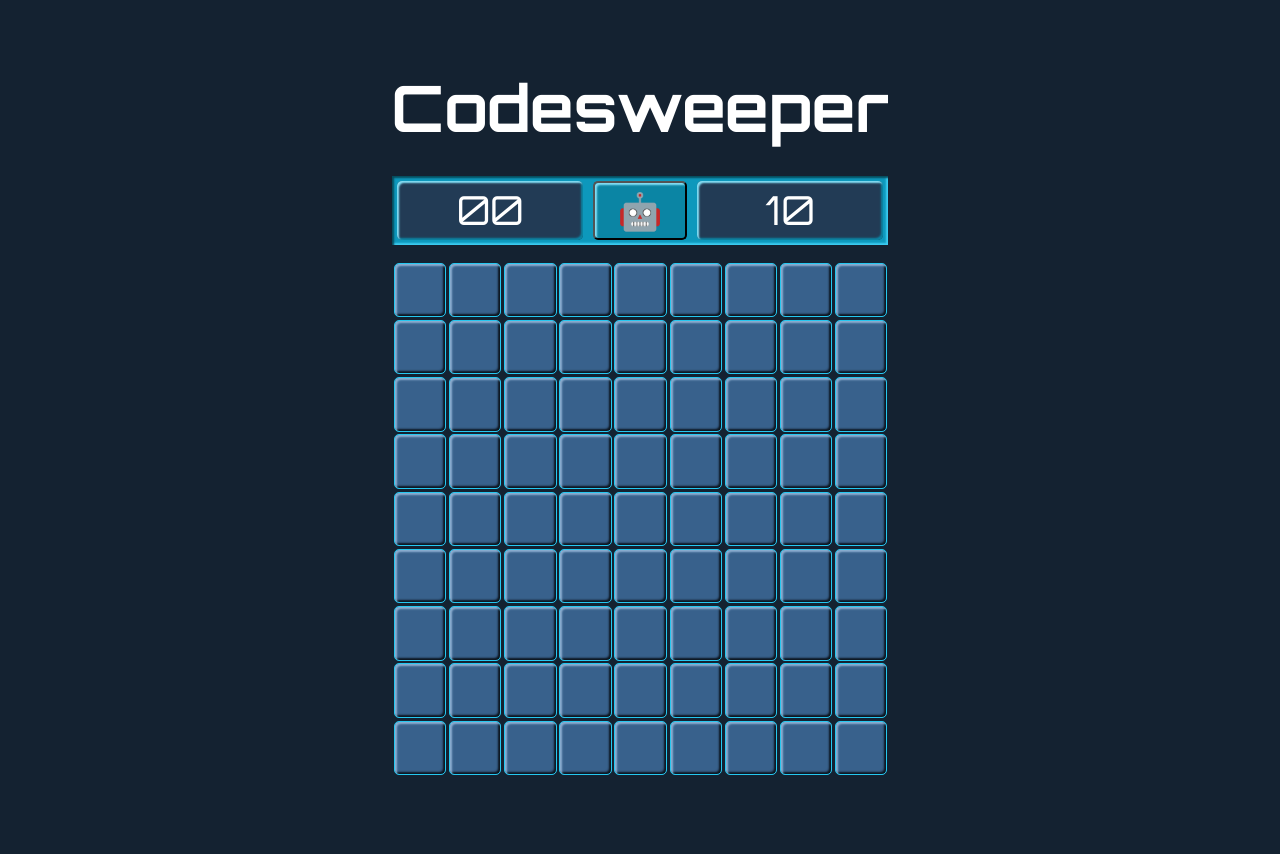
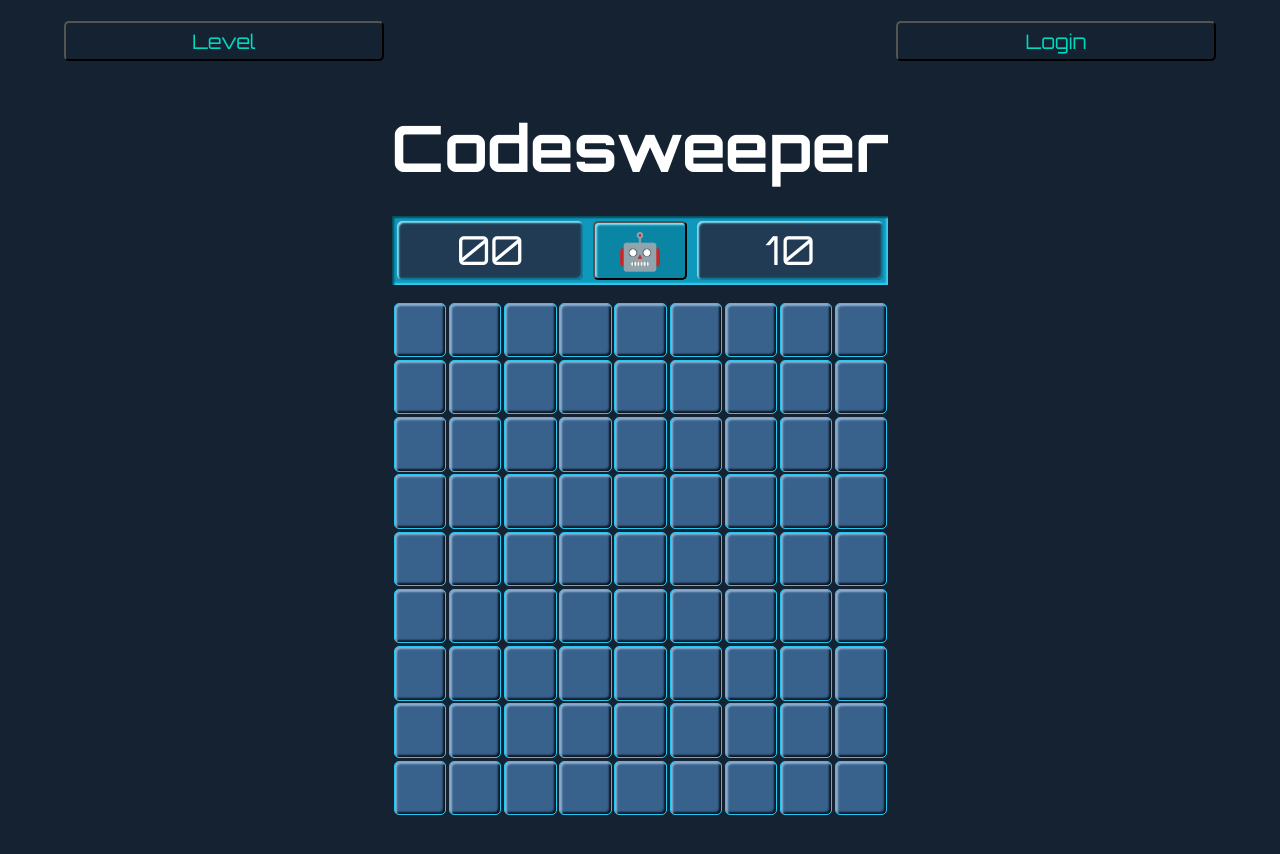
Before and after one commit to kaseywolff/Codesweeper, a React app: page / in a window 1280 px wide. Shown: the top 854 px of the page. Before the commit the page ends 829 px from the top, so only its background shows below. Built offline with nearby package versions, Linux system fonts and the light colour scheme.

Commit message:
levels menu, component restructure

```diff
--- a/client/App.jsx
+++ b/client/App.jsx
@@ -1,20 +1,25 @@
-import React, { Component } from 'react';
-import { render } from 'react-dom';
+import React, { useState } from 'react';
 
-import Game from './components/Game.jsx';
+import Game from './components/Game/Game.jsx';
 import NavBar from './components/NavBar.jsx';
+import Level from './components/Level.jsx';
 
-class App extends Component {
-  render() {
-    return (
-      <div id="app">
-        {/* <NavBar /> */}
-        <Game />
-        {/* leaderboard */}
-        {/* personal best times */}
-      </div>
-    )
+const App = () => {
+  const [showLevelOptions, setShowLevelOptions] = useState(false);
+
+  const toggleLevelPopup = () => {
+    setShowLevelOptions(!showLevelOptions);
   }
-}
+
+  return (
+    <div id="app">
+      <NavBar onLevelButtonClick={toggleLevelPopup} />
+      {showLevelOptions && <Level />}
+      <Game />
+      {/* leaderboard */}
+      {/* personal best times */}
+    </div>
+  );
+};
 
 export default App;
--- a/client/components/Board.jsx
+++ b/client/components/Game/Board.jsx
@@ -4,9 +4,9 @@ import Timer from './Timer.jsx';
 
 
 // import logic functions
-import initialState from '../logic/initialStateFunc.js';
-import emptyNeighbors from '../logic/emptyNeighbors.js'
-import winner from '../logic/winner.js';
+import initialState from '../../logic/initialStateFunc.js';
+import emptyNeighbors from '../../logic/emptyNeighbors.js'
+import winner from '../../logic/winner.js';
 
 
 
--- /dev/null
+++ b/client/components/Level.jsx
@@ -0,0 +1,46 @@
+import React from 'react';
+
+import '../scss/levels.scss'
+
+export default function Level() {
+  return (
+    <div id='levels-container'>
+      <div className='level-row'>
+        <b>Level</b>
+        <b>Height</b>
+        <b>Width</b>
+        <b>Mines</b>
+      </div>
+      {/* beginner, 9x9, 10 mines */}
+      <div className='level-row'>
+        <label className='level-element'>
+          <input type='radio' id='beginner' name='level' defaultChecked/>
+          <b className='level'>Beginner</b>
+        </label>
+        <plaintext className='level-element'>9</plaintext>
+        <plaintext className='level-element'>9</plaintext>
+        <plaintext className='level-element'>10</plaintext>
+      </div>
+      {/* intermediate, 16x16, 40 mines */}
+      <div className='level-row'>
+        <label className='level-element'>
+          <input type='radio' id='intermediate' name='level'/>
+          <b className='level'>Intermediate</b>
+        </label>
+        <plaintext className='level-element'>16</plaintext>
+        <plaintext className='level-element'>16</plaintext>
+        <plaintext className='level-element'>40</plaintext>
+      </div>
+      {/* expert, 16 x 30, 99 mines */}
+      <div className='level-row'>
+        <label className='level-element'>
+          <input type='radio' id='expert' name='level'/>
+          <b className='level'>Expert</b>
+        </label>
+        <plaintext className='level-element'>16</plaintext>
+        <plaintext className='level-element'>30</plaintext>
+        <plaintext className='level-element'>99</plaintext>
+      </div>
+    </div>
+  )
+}
--- a/client/components/NavBar.jsx
+++ b/client/components/NavBar.jsx
@@ -1,9 +1,9 @@
 import React from 'react';
 
-function NavBar() {
+function NavBar({ onLevelButtonClick }) {
   return (
     <nav className='navBar'>
-      <button className='navLink'>Create Account</button>
+      <button className='navLink' onClick={onLevelButtonClick}>Level</button>
       <div></div>
       <button className='navLink'>Login</button>
     </nav>
--- a/client/scss/app.scss
+++ b/client/scss/app.scss
@@ -3,38 +3,53 @@
 
 @import 'color_palette';
 
+
+html, body {
+  top: 0;
+  margin: 0;
+  padding: 0;
+};
+
 body {
-  background: darken(rgb(56, 97, 140), 25),
+  background: darken(rgb(56, 97, 140), 25);
 };
 
 #app {
   display: flex;
+  flex-direction: column;
   justify-content: center;
-  height: 100vh;
-}
+  margin: 0;
+  padding: 0;
+  top: 0;
+};
 
 
-// .navBar {
-//   margin-top: 0;
-//   display: grid;
-//   align-content: space-around;
-//   align-items: center;
-//   top: 0;
-//   grid-template-columns: repeat(3, 1fr);
-//   height: 30px;
-//   width: 100%;
-//   font-family: 'Orbitron', sans-serif;
-// };
+.navBar {
+  display: flex;
+  margin: 0;
+  align-items: center;
+  justify-content: space-between;
+  top: 0;
+  height: 5vh;
+  width: 100%;
+  font-family: 'Orbitron', sans-serif;
+};
 
-// .navLink {
-//   font-family: 'Orbitron', sans-serif;
-//   color: $green;
-//   background-color: darken($grey-blue, 25);
-//   box-shadow: none;
-//   height: 100%;
-//   padding: 10px;
-//   border-radius: 5px;
-// };
+.navLink {
+  font-family: 'Orbitron', sans-serif;
+  font-size: 2.5vh;
+  color: $green;
+  background-color: darken($grey-blue, 25);
+  box-shadow: none;
+  display: flex;
+  justify-content: space-around;
+  align-items: center;
+  height: 100%;
+  width: 25%;
+  padding: 10px;
+  margin: 5%;
+  border-radius: 5px;
+};
 
 h2 {
   text-align: center;
--- /dev/null
+++ b/client/scss/levels.scss
@@ -0,0 +1,29 @@
+// import fonts
+@import url('https://fonts.googleapis.com/css2?family=Orbitron:wght@400;500;600;700&display=swap');
+
+@import 'color_palette';
+
+#levels-container {
+  background-color: white;
+  font-family: 'Orbitron', sans-serif;
+  display: grid;
+  grid-template-rows: repeat(4, 1fr);
+  align-self: center;
+  width: 90vw;
+  z-index: 2;
+};
+
+.level-row {
+  display: flex;
+  // flex-wrap: wrap;
+  // flex-direction: column;
+  justify-content: space-around;
+  align-items: center;
+  width: 100%;
+};
+
+.level-element {
+  display: flex;
+  width: 100%;
+  justify-content: center;
+}
```
Also changed, not shown: client/components/Game/Game.jsx (renamed from client/components/Game.jsx), client/components/Game/Square.jsx (renamed from client/components/Square.jsx), client/components/Game/Timer.jsx (renamed from client/components/Timer.jsx).
